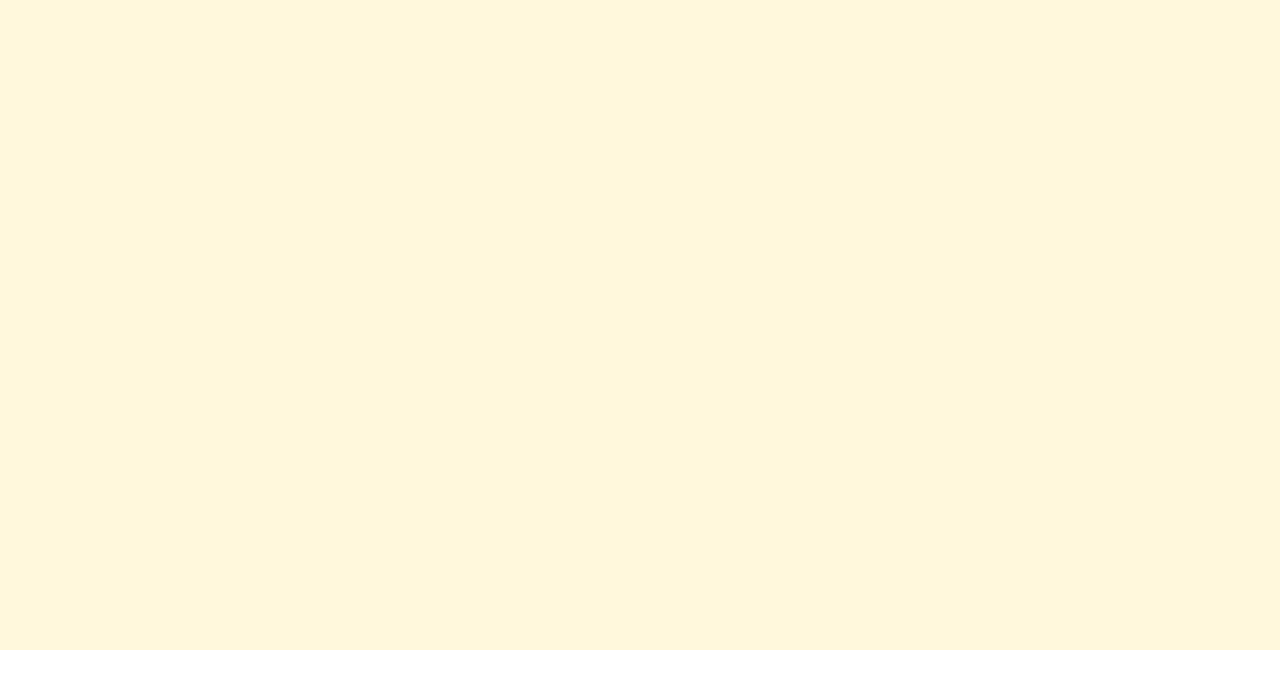
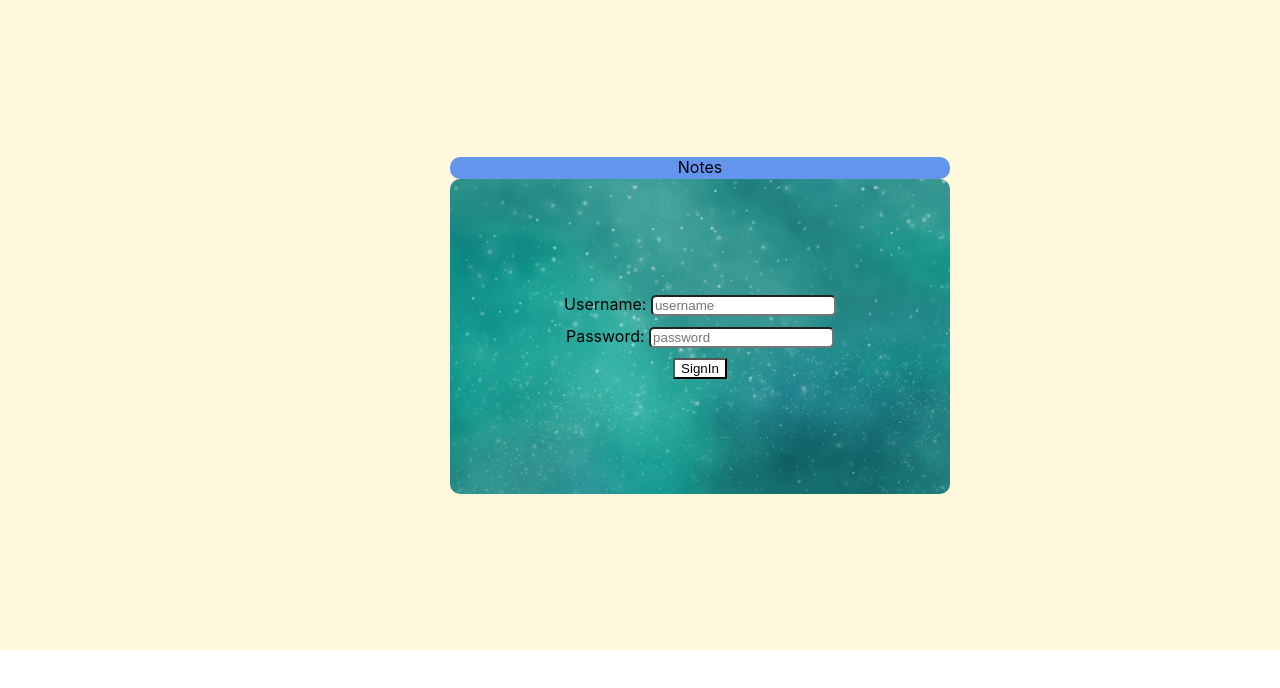
Before and after one commit to dikshant3221/NotesApp, a React (Create React App) app: page /Login in a window 1280 px wide. Before the commit this address had no page. Shown: the top 688 px of the page. Built offline with nearby package versions, Linux system fonts and the light colour scheme.

Commit message:
updating router path

```diff
--- a/src/App.js
+++ b/src/App.js
@@ -15,7 +15,7 @@ function App() {
     <div className="App">
       <Router>
         <Routes>
-        <Route exact path ="/" element = {<Loginapp
+        <Route exact path ="/Login" element = {<Loginapp
         topic= {topic}
         setTopic = {setTopic}
         description= {description}
--- a/src/loginapp.jsx
+++ b/src/loginapp.jsx
@@ -1,6 +1,6 @@
 import './App.css';
 import SignUp from'./signup'
-import {  useNavigate} from 'react-router-dom';
+import {useNavigate} from 'react-router-dom';
 const Loginapp =({topic,setTopic,description, setdescription,list,setList})=>{
   var navigate = useNavigate();
 
@@ -21,9 +21,6 @@ const Loginapp =({topic,setTopic,description, setdescription,list,setList})=>{
   return (
     <div >
      <header className='header'>Notes</header>
-     <select>
-        <option value = {"SignUp"} onClick = {()=>onSignupClick()}> Login</option>
-     </select>
     <form className="login" onSubmit={(e)=>e.preventDefault()}>
 
     <div>
```
